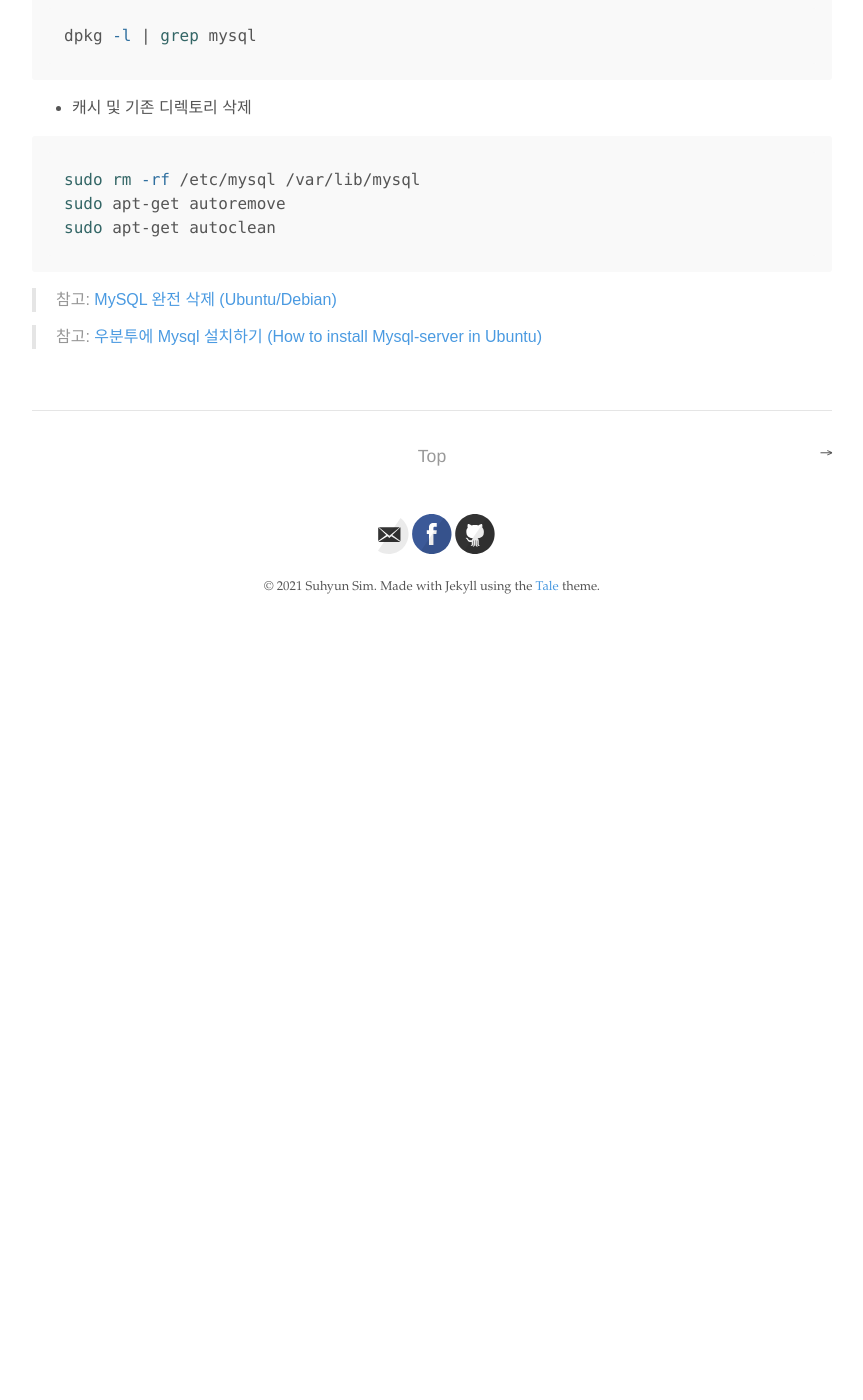
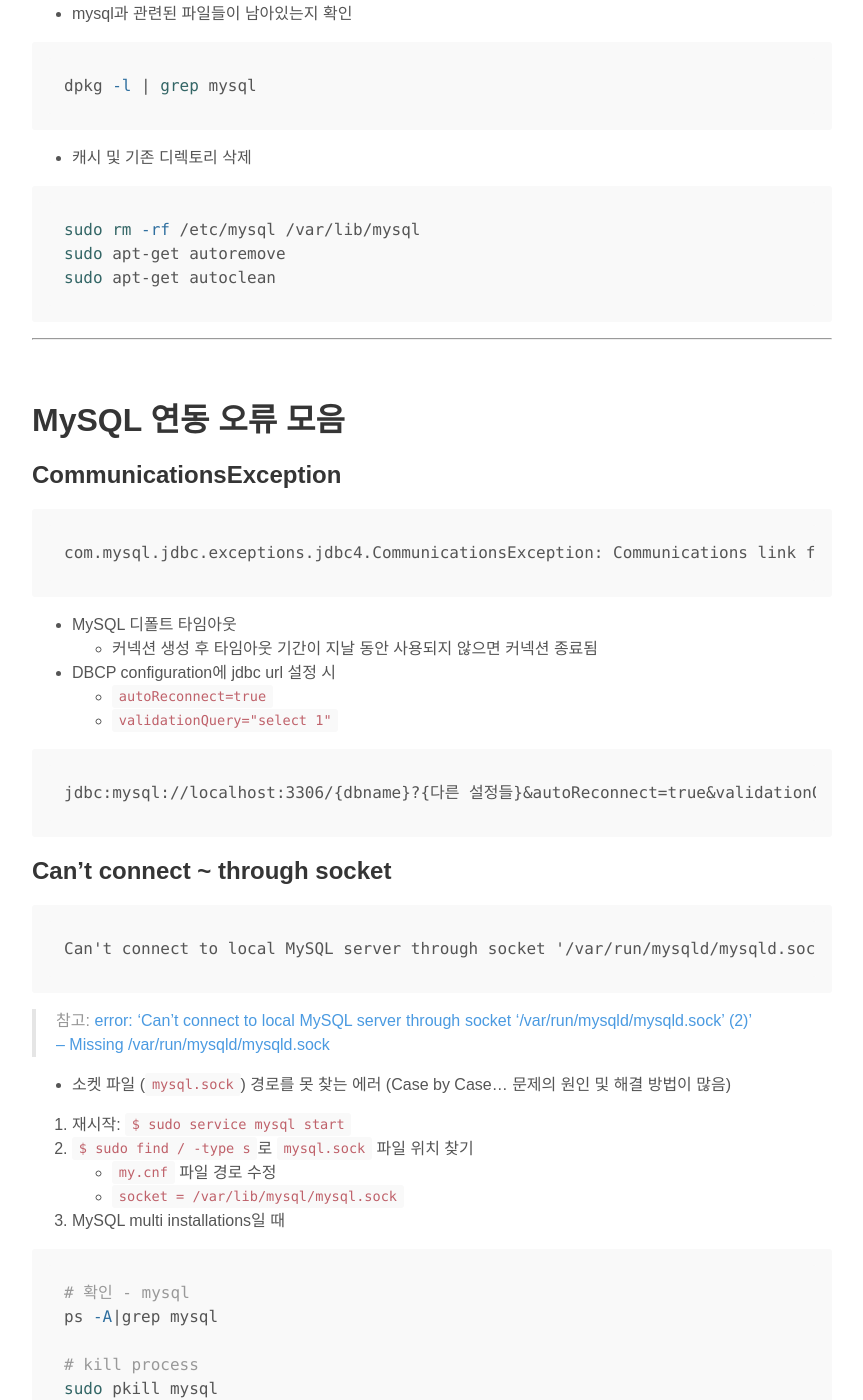
Before and after one commit to suhyunsim/suhyunsim.github.io, a Jekyll site: the page built from _posts/2021-09-27-mysql-setting.md, in a window 1280 px wide and 1400 px high, scrolled down 3191 px. Shown: the whole window, without its empty margins (208-1071 px from the left). Built offline with Jekyll 4.4.1, drawn with Linux system fonts in a browser that asks for light colours; comment, search, counter and statistics services are not loaded; before the commit the page ends 3821 px from its top, so only the background shows below that; some of the changed text lies outside the part shown.

Commit message:
docs: 블로그 포스트 내용 추가 - MySQL

````diff
--- a/_posts/2021-09-27-mysql-setting.md
+++ b/_posts/2021-09-27-mysql-setting.md
@@ -116,6 +116,10 @@
 flush privileges;
 ```
 
+---
+
+<br>
+
 # MySQL 삭제
 
 * 설정 파일 포함 삭제
@@ -140,6 +144,66 @@
 sudo apt-get autoclean
 ```
 
+---
+
+<br>
+
+# MySQL 연동 오류 모음
+
+## CommunicationsException
+```
+com.mysql.jdbc.exceptions.jdbc4.CommunicationsException: Communications link failure
+```
+
+* MySQL 디폴트 타임아웃
+  * 커넥션 생성 후 타임아웃 기간이 지날 동안 사용되지 않으면 커넥션 종료됨
+* DBCP configuration에 jdbc url 설정 시
+  * `autoReconnect=true`
+  * `validationQuery="select 1"`
+
+```
+jdbc:mysql://localhost:3306/{dbname}?{다른 설정들}&autoReconnect=true&validationQuery="select 1"
+```
+
+## Can't connect ~ through socket
+
+```
+Can't connect to local MySQL server through socket '/var/run/mysqld/mysqld.sock'
+```
+
+> 참고: [error: 'Can't connect to local MySQL server through socket '/var/run/mysqld/mysqld.sock' (2)' -- Missing /var/run/mysqld/mysqld.sock](https://stackoverflow.com/questions/11990708/error-cant-connect-to-local-mysql-server-through-socket-var-run-mysqld-mysq)
+
+* 소켓 파일 (`mysql.sock`) 경로를 못 찾는 에러 (Case by Case... 문제의 원인 및 해결 방법이 많음)
+
+1. 재시작: `$ sudo service mysql start`
+2. `$ sudo find / -type s`로 `mysql.sock` 파일 위치 찾기
+  * `my.cnf` 파일 경로 수정
+  * `socket = /var/lib/mysql/mysql.sock`
+3. MySQL multi installations일 때
+
+```bash
+# 확인 - mysql
+ps -A|grep mysql
+
+# kill process
+sudo pkill mysql
+
+# 확인 - mysqld
+ps -A|grep mysqld
+
+# kill process
+sudo pkill mysqld
+```
+
+## public key retrieval is not allowed
+* MySQL 8.0 이후 접속 시 생기는 문제
+* `allowPublicKeyRetrieval=true` 추가
+
+```
+jdbc:mysql://localhost:3306/{dbname}?{다른 설정들}&allowPublicKeyRetrieval=true
+```
+
+---
 
 > 참고: [MySQL 완전 삭제 (Ubuntu/Debian)](https://velog.io/@moorekwon/MySQL-%EC%99%84%EC%A0%84-%EC%82%AD%EC%A0%9C)
 
````
